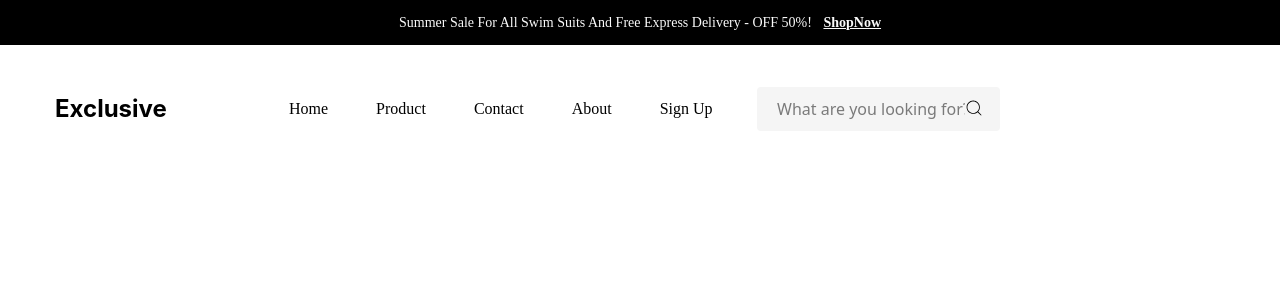
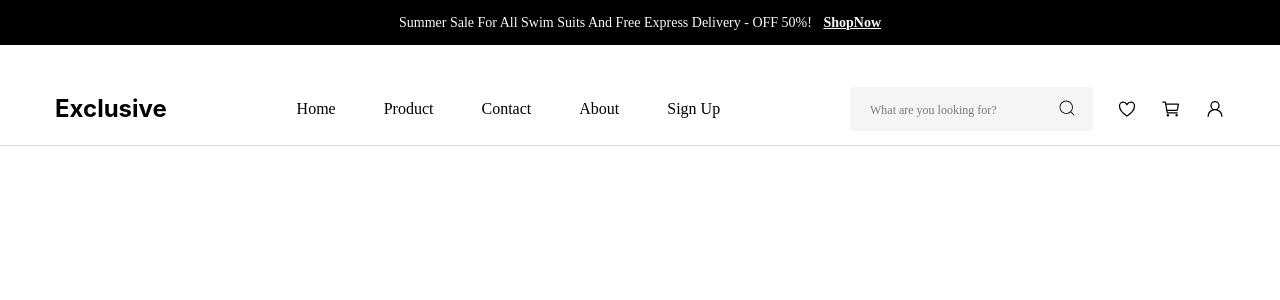
Before and after one commit to mahid76/Exclusive_E-commerce, a React (Vite) app: page / in a window 1280 px wide. Shown: the top 300 px of the page. Built offline with nearby package versions, Linux system fonts and the light colour scheme.

Commit message:
Navbar done

```diff
--- a/src/components/Navbar/Navbar.jsx
+++ b/src/components/Navbar/Navbar.jsx
@@ -1,10 +1,8 @@
+import { CiSearch } from "react-icons/ci";
+import { GoPerson } from "react-icons/go";
+import { IoCartOutline, IoHeartOutline } from "react-icons/io5";
 import Container from "../Layout/Container";
 import Logo from "../Logo/Logo";
-import { CiSearch } from "react-icons/ci";
-import { IoHeartOutline } from "react-icons/io5";
-import { IoCartOutline } from "react-icons/io5";
-
-
 
 const Navbar = () => {
 	const navItem = [
@@ -25,33 +23,39 @@ const Navbar = () => {
 		},
 	];
 	return (
-		<>
+		<nav className="pt-[42px] pb-[14px] border-b border-b-[#D9D9D9]">
 			<Container>
-				<div className="flex mt-[42px] items-center justify-between">
-					<div className="w-[20%] logo">
+				<div className="flex  items-center justify-between">
+					<div className=" logo">
+						<a href="#">
 							<Logo />
+						</a>
 					</div>
-					<div className="w-[40%]" >
+					<div className="">
 						<ul className="flex md:flex-row flex-col gap-x-[48px] text-black font-primary leading-6 items-center ">
-              {navItem.map((item)=>(
-                <li>{item.title}</li>
-
-
+							{navItem.map((item) => (
+								<a href="#"><li>{item.title}</li></a>
 							))}
 						</ul>
 					</div>
-					<div className="w-[40%]">
-            <div className="w-[243px] relative  " >
-              <input className="w-full outline-0 rounded py-[10px] px-5 bg-[#F5F5F5]  " type="search" placeholder="What are you looking for?" />
-             <div  className="absolute  top-[11px] right-[16px]">
-               <CiSearch className="text-[20px]" />
+					<div className=" flex items-center gap-x-6   ">
+						<div className="w-[243px] relative  ">
+							<input
+								className="w-full outline-0 rounded py-[10px] pl-5 pr-9  bg-[#F5F5F5] placeholder:text-[12px] font-primary "
+								type="search"
+								placeholder="What are you looking for?"
+							/>
+							<div className="absolute  top-[11px] right-[16px]">
+								<CiSearch className="text-[20px] " />
 							</div>
-
 						</div>
+						<IoHeartOutline size={20} />
+						<IoCartOutline size={20} />
+						<GoPerson size={20} />
 					</div>
 				</div>
 			</Container>
-		</>
+		</nav>
 	);
 };
 
```
Lines whose indentation alone changed are shown as unchanged.
